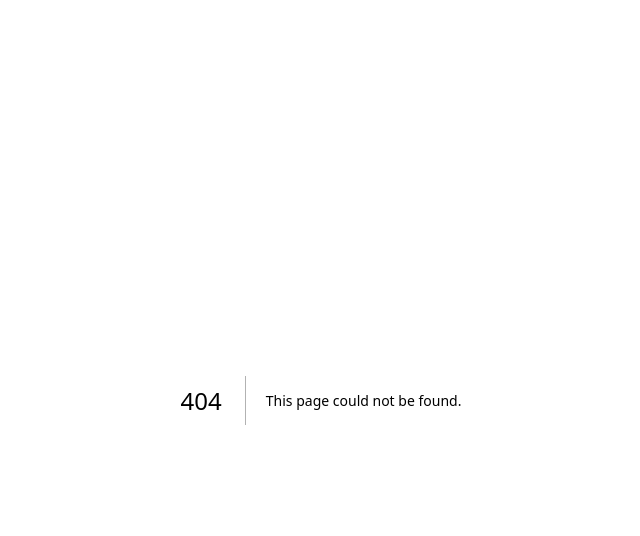
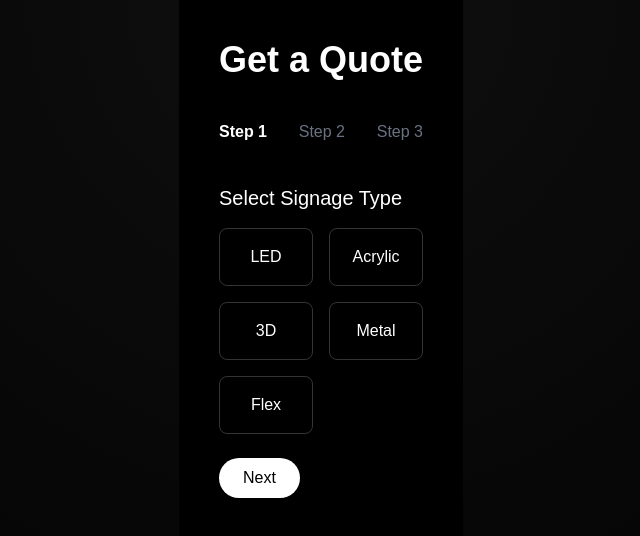
Before and after one commit to TirthPatel-10/shreeji-website, a Next.js app: page /quote in a window 1280 px wide. Before the commit this address had no page. Shown: the top 536 px of the page, without its empty margins (319-959 px from the left). Built offline with nearby package versions, Linux system fonts and the light colour scheme.

Commit message:
added hero and stats section

```diff
--- /dev/null
+++ b/src/app/quote/page.js
@@ -0,0 +1,107 @@
+"use client";
+
+import { useState } from "react";
+
+export default function Quote() {
+  const [step, setStep] = useState(1);
+
+  return (
+    <main className="bg-black text-white min-h-screen p-10 max-w-3xl mx-auto">
+
+      <h1 className="text-4xl font-bold mb-10 text-center">
+        Get a Quote
+      </h1>
+
+      {/* STEP INDICATOR */}
+      <div className="flex justify-between mb-10">
+        {[1, 2, 3].map((s) => (
+          <div key={s} className={step === s ? "font-bold" : "text-gray-500"}>
+            Step {s}
+          </div>
+        ))}
+      </div>
+
+      {/* STEP 1 */}
+      {step === 1 && (
+        <div>
+          <h2 className="text-xl mb-4">Select Signage Type</h2>
+
+          <div className="grid grid-cols-2 gap-4">
+            {["LED", "Acrylic", "3D", "Metal", "Flex"].map((type) => (
+              <button
+                key={type}
+                className="p-4 border border-white/20 rounded-lg hover:bg-white/10"
+              >
+                {type}
+              </button>
+            ))}
+          </div>
+
+          <button
+            onClick={() => setStep(2)}
+            className="mt-6 bg-white text-black px-6 py-2 rounded-full"
+          >
+            Next
+          </button>
+        </div>
+      )}
+
+      {/* STEP 2 */}
+      {step === 2 && (
+        <div>
+          <h2 className="text-xl mb-4">Project Details</h2>
+
+          <input
+            placeholder="Size (e.g. 4x2 ft)"
+            className="w-full p-3 mb-4 bg-black border border-white/20 rounded"
+          />
+
+          <textarea
+            placeholder="Additional requirements"
+            className="w-full p-3 mb-4 bg-black border border-white/20 rounded"
+          />
+
+          <div className="flex justify-between">
+            <button onClick={() => setStep(1)}>Back</button>
+            <button
+              onClick={() => setStep(3)}
+              className="bg-white text-black px-6 py-2 rounded-full"
+            >
+              Next
+            </button>
+          </div>
+        </div>
+      )}
+
+      {/* STEP 3 */}
+      {step === 3 && (
+        <div>
+          <h2 className="text-xl mb-4">Contact Info</h2>
+
+          <input
+            placeholder="Name"
+            className="w-full p-3 mb-4 bg-black border border-white/20 rounded"
+          />
+
+          <input
+            placeholder="Email"
+            className="w-full p-3 mb-4 bg-black border border-white/20 rounded"
+          />
+
+          <input
+            placeholder="Phone"
+            className="w-full p-3 mb-4 bg-black border border-white/20 rounded"
+          />
+
+          <div className="flex justify-between">
+            <button onClick={() => setStep(2)}>Back</button>
+            <button className="bg-white text-black px-6 py-2 rounded-full">
+              Submit
+            </button>
+          </div>
+        </div>
+      )}
+
+    </main>
+  );
+}
--- a/src/components/Navbar.js
+++ b/src/components/Navbar.js
@@ -10,6 +10,7 @@ export default function Navbar() {
           <Link href="/">Home</Link>
           <Link href="/services">Services</Link>
           <Link href="/projects">Projects</Link>
+          <Link href="/quote">Quote</Link>
         </div>
       </div>
     </div>
```
